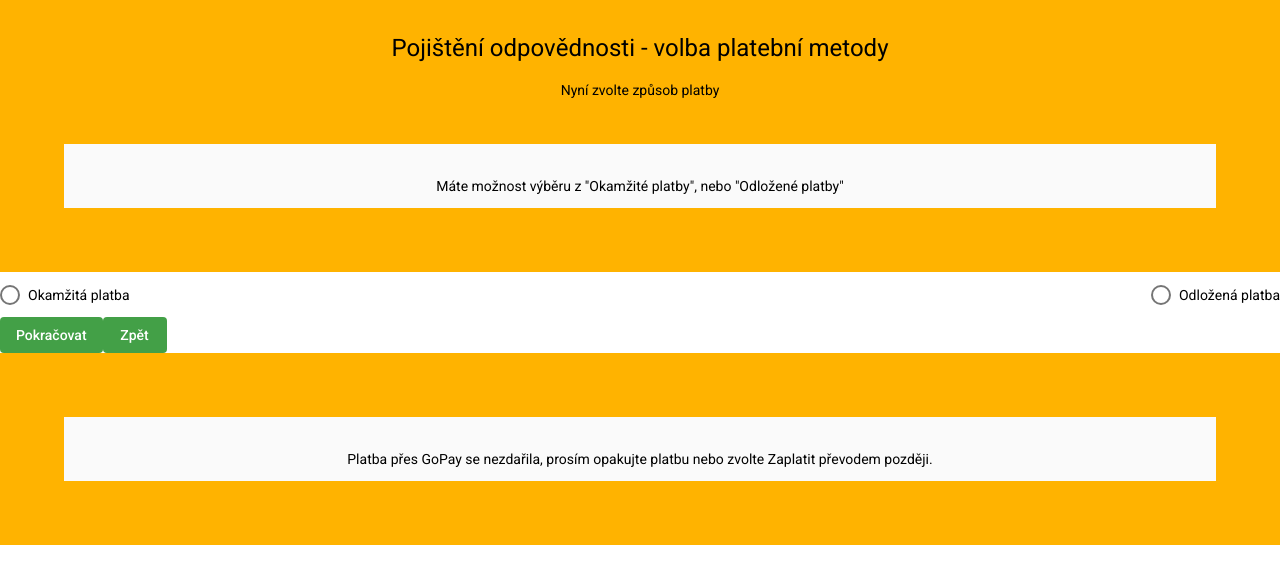
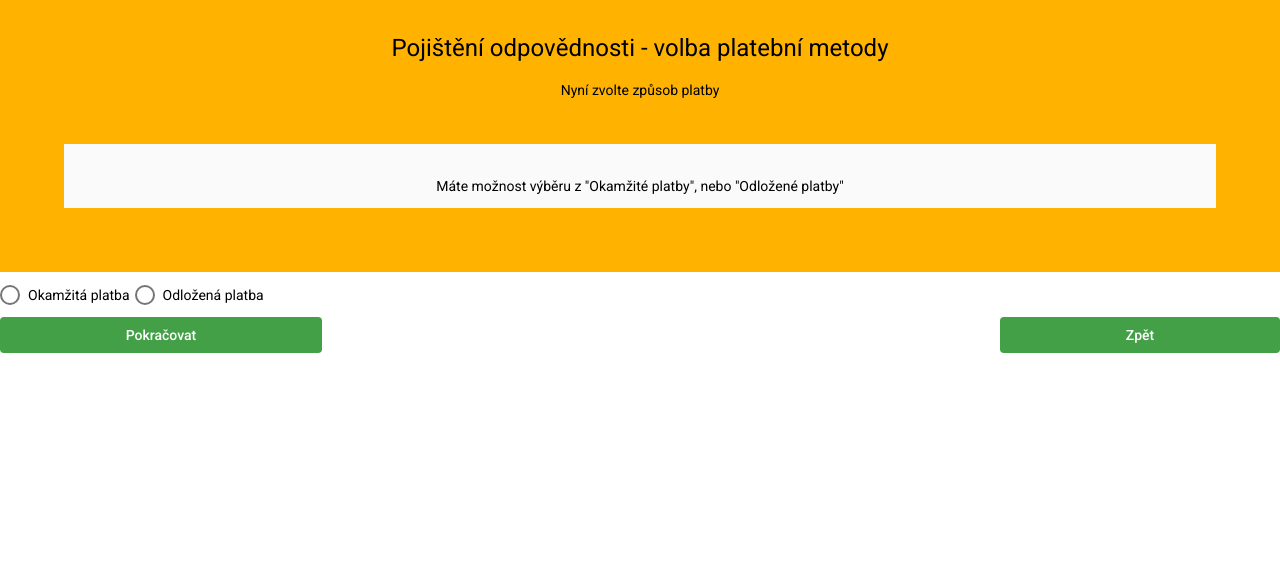
Before and after one commit to FrantisekFilip/CLFE-MAJOB, an Angular app: page /payment in a window 1280 px wide. Shown: the top 584 px of the page. Built offline with nearby package versions, Linux system fonts and the light colour scheme.

Commit message:
minor change

```diff
--- a/src/app/payments/payment-method/payment-method.component.html
+++ b/src/app/payments/payment-method/payment-method.component.html
@@ -15,18 +15,30 @@
     </div>
   </section>
   <p mat-line></p>
-  <div fxLayout="row" fxLayoutAlign="space-between center">
-    <mat-radio-button value="expres-payment" (change)="onRadioBtnChange($event)">Okamžitá platba</mat-radio-button>
-    <mat-radio-button value="delayed-payment" (change)="onRadioBtnChange($event)">Odložená platba </mat-radio-button>
+  <div fxLayout="row" fxLayoutAlign fxLayoutGap="5px">
+    <mat-radio-button value="expres-payment" (change)="onRadioBtnChange($event)"
+      >Okamžitá platba</mat-radio-button
+    >
+    <mat-radio-button
+      value="delayed-payment"
+      (change)="onRadioBtnChange($event)"
+      >Odložená platba
+    </mat-radio-button>
   </div>
   <p mat-line></p>
-  <button mat-flat-button color="primary" (click)="switchPage()">Pokračovat</button>
-  <button mat-flat-button color="primary" (click)="redirectHome()">Zpět</button>
+  <div fxLayout="row" fxLayoutAlign="space-between" fxLayoutGap="20px">
+    <button mat-flat-button color="primary" fxFlex="0.2 0 auto" (click)="switchPage()">
+      Pokračovat
+    </button>
+    <button mat-flat-button color="primary" fxFlex="0.2 0 auto" (click)="redirectHome()">
+      Zpět
+    </button>
+  </div>
 </div>
 <div *ngIf="!isMain">
   <app-payment-final-screen></app-payment-final-screen>
 </div>
-<div *ngIf="true">
+<div *ngIf="false">
   <section class="background-color p-2">
     <div
       fxLayout="column"
@@ -34,7 +46,8 @@
       class="default-background-color m-2"
     >
       <p class="mt-2" style="text-align: center">
-        Platba přes GoPay se nezdařila, prosím opakujte platbu nebo zvolte Zaplatit převodem později.
+        Platba přes GoPay se nezdařila, prosím opakujte platbu nebo zvolte
+        Zaplatit převodem později.
       </p>
     </div>
   </section>
```
